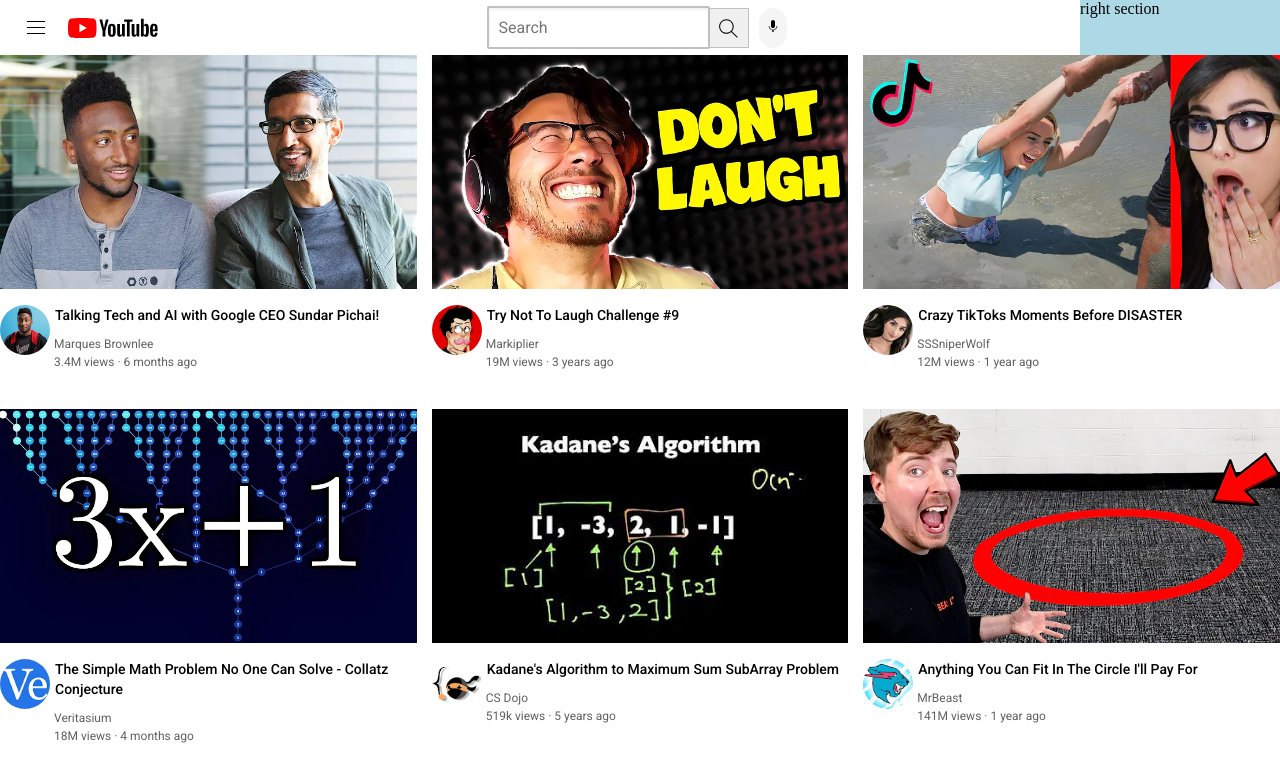
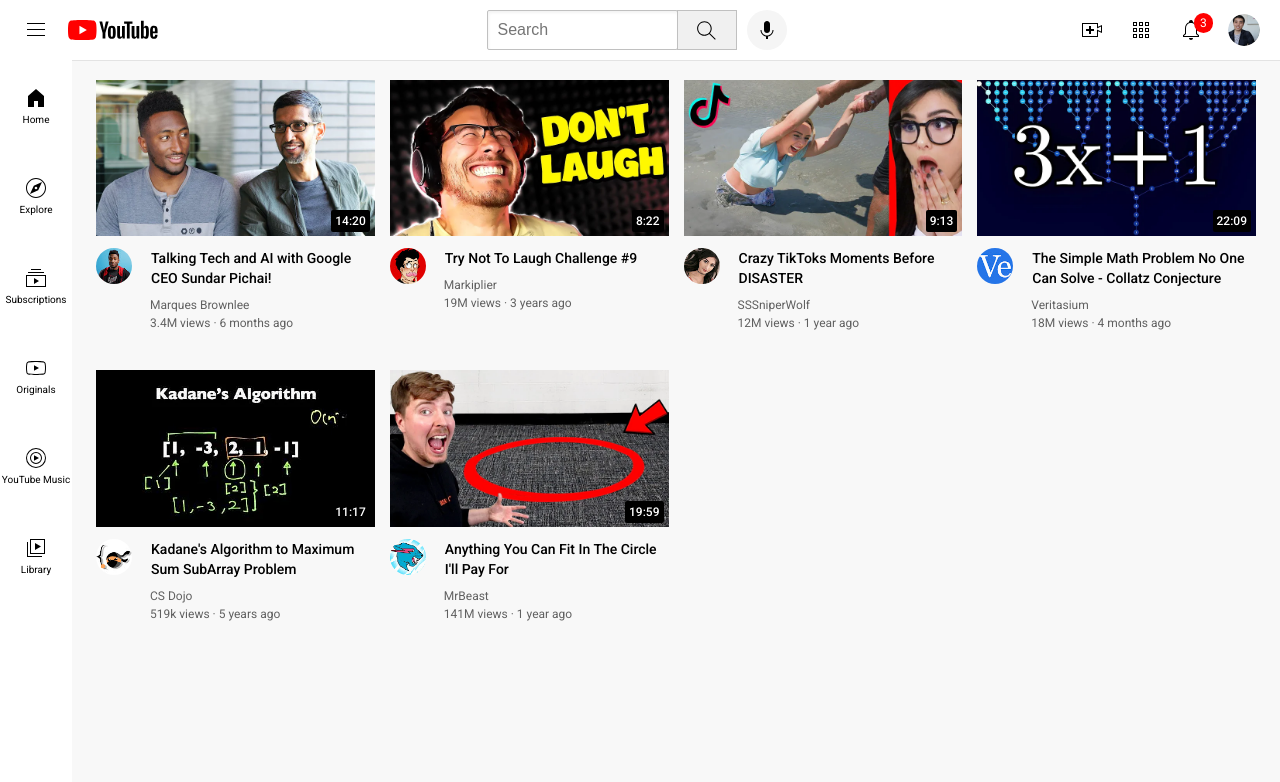
Before and after one commit to RAJESHREDDY0508/HTML-and-CSS, a plain HTML site: page youtube.html in a window 1280 px wide. Drawn offline with Linux system fonts and the light colour scheme.

Commit message:
All the code i used to build YouTube frontend website using html and css

```diff
--- a/cssFiles/generalyoutube.css
+++ b/cssFiles/generalyoutube.css
@@ -4,5 +4,10 @@
     margin-bottom: 0;
 }
 body{
+    font-family: Roboto, Arial;
     margin: 0;
+    padding-top: 80px;
+    padding-left: 96px;
+    padding-right: 24px;
+    background-color: rgb(248, 248, 248);
 }
--- a/cssFiles/header.css
+++ b/cssFiles/header.css
@@ -3,6 +3,16 @@
     flex-direction: row;
     height: 55px;
     justify-content: space-between;
+    background-color: white;
+    position: fixed;
+    top: 0;
+    left: 0;
+    right: 0;
+    height: 60px;
+    border-bottom-width: 1px;
+    border-bottom-style: solid;
+    border-bottom-color: rgb(227, 227, 227);
+    z-index: 100;
 }
 
 .left-section{
@@ -27,16 +37,15 @@
 }
 .search-bar{
     flex: 1;
-    height: 37px;
+    height: 36px;
     padding-left: 10px;
     font-size: 16px;
-    border-style: solid;
-    border-color: rgb(192, 192, 192);
+    border: 1px solid rgb(192, 192, 192);
     border-radius: 2px;
     box-shadow: inset 1px 2px 3px rgba(0, 0, 0, 0.05);
+    width: 0;
 }
 .search-bar::placeholder{
-    font-family: Roboto, Arial;
     font-size: 16px;
     border-width: 1px;
 }
@@ -50,9 +59,46 @@
     margin-left: -1px;
     margin-right: 10px;
 }
+.search-button,
+.voice-search-button,
+.upload-icon-container,
+.youtube-apps-icon-container,
+.notification-icon-container{
+    display: flex;
+    justify-content: center;
+    align-items: center;
+    position: relative;
+}
+
+.search-button .tooltip,
+.voice-search-button .tooltip,
+.upload-icon-container .tooltip,
+.youtube-apps-icon-container .tooltip,
+.notification-icon-container .tooltip{
+    position: absolute;
+    background-color: gray;
+    color: white;
+    padding-top: 4px;
+    padding-left: 8px;
+    padding-right: 8px;
+    padding-bottom: 4px;
+    border-radius: 2px;
+    font-size: 12px;
+    bottom: -30px;
+    opacity: 0;
+    transition: opacity 0.15s;
+    pointer-events: none;
+    white-space: nowrap;
+}
+.search-button:hover .tooltip,
+.voice-search-button:hover .tooltip,
+.upload-icon-container:hover .tooltip,
+.youtube-apps-icon-container:hover .tooltip,
+.notification-icon-container:hover .tooltip{
+    opacity: 1;
+}
 .search-icon{
     height: 25px;
-    margin-top: 4px;
 }
 .voice-search-button{
     height: 40px;
@@ -63,10 +109,42 @@
 }
 .voice-search-icon{
     height: 24px;
-    margin-top: 4px;
 
 }
 .right-section{
-    width: 200px;
-    background-color: lightblue;
+    width: 180px;
+    display: flex;
+    align-items: center;
+    justify-content: space-between;
+    margin-right: 20px;
+    flex-shrink: 0;
 }
+.upload-icon{
+    height: 24px;
+}
+.youtube-apps-icon{
+    height: 24px;
+}
+.notifications-icon{
+    height: 24px;
+}
+.notifications-icon-container{
+    position: relative;
+}
+.notification-count{
+    position: absolute;
+    top: -5px;
+    right: -10px;
+    background-color: red;
+    color: white;
+    font-size: 12px;
+    padding-left: 6px;
+    padding-right: 6px;
+    padding-top: 3px;
+    padding-bottom: 3px;
+    border-radius: 15px;
+}
+.current-user-picture{
+    height: 32px;
+    border-radius: 16px;
+}
--- /dev/null
+++ b/cssFiles/sidebar.css
@@ -0,0 +1,31 @@
+.sidebar{
+    position: fixed;
+    left: 0;
+    bottom: 0;
+    top: 55px;
+    background-color: white;
+    width: 72px;
+    z-index: 200;
+    padding-top: 5px;
+
+}
+.sidebar-link{
+    height: 90px;
+    display: flex;
+    align-items: center;
+    justify-content: center;
+    flex-direction: column;
+    cursor: pointer;
+}
+.sidebar-link:hover{
+    background-color: rgb(248, 248, 248);
+}
+.sidebar-link img{
+    height: 24px;
+    margin-bottom: 4px;
+
+}
+.sidebar-link div{
+    font-family: Roboto, Arial;
+    font-size: 10px;
+}
--- a/cssFiles/video.css
+++ b/cssFiles/video.css
@@ -6,7 +6,7 @@
   font-size: 14px;
   font-weight: 500;
   line-height: 20px;
-  margin-bottom: 12px;
+  margin-bottom: 10px;
   margin-left: 5px;
 }
 
@@ -16,12 +16,13 @@
 }
 
 .profile-picture {
-  width: 100%;
+  width: 36px;
   border-radius: 40px;
 }
 
 .thumbnail-row {
-  margin-bottom: 12px;
+  margin-bottom: 8px;
+  position: relative;
 }
 
 .video-author,
@@ -42,3 +43,31 @@
   column-gap: 15px;
   row-gap: 40px;
 }
+@media (max-width: 900px){
+  .video-grid{
+    grid-template-columns: 1fr 1fr;
+  }
+}
+@media(min-width: 901px) and (max-width: 1199px){
+  .video-grid{
+    grid-template-columns: 1fr 1fr 1fr;
+  }
+}
+@media (min-width: 1200px) {
+    .video-grid{
+    grid-template-columns: 1fr 1fr 1fr 1fr;
+  }
+}
+
+
+.video-time{
+  font-size: 12px;
+  font-weight: 500;
+  padding: 4px;
+  border-radius: 2px;
+  background-color: black;
+  color: white;
+  position: absolute;
+  bottom: 8px;
+  right: 5px;
+}
--- a/youtube.html
+++ b/youtube.html
@@ -17,10 +17,11 @@
   <link rel="stylesheet" href="cssFiles/generalyoutube.css" />
   <link rel="stylesheet" href="cssFiles/video.css" />
   <link rel="stylesheet" href="cssFiles/header.css" />
+  <link rel="stylesheet" href="cssFiles/sidebar.css" />
 </head>
 <body>
   <!-- Header -->
-  <div class="header">
+  <header class="header">
     <div class="left-section">
         <img class="hamburger-menu" src="icons/hamburger-menu.svg">
         <img class="youtube-logo" src="icons/youtube-logo.svg">
@@ -29,22 +30,67 @@
       <input class="search-bar" type="text" placeholder="Search" />
       <button class="search-button">
         <img class="search-icon" src="icons/search.svg">
+        <div class="tooltip">Search</div>
       </button>
       <button class="voice-search-button">
-        <img src="icons/voice-search-icon.svg">
+        <img class="voice-search-icon" src="icons/voice-search-icon.svg">
+        <div class="tooltip">Search with your voice</div>
       </button>
     </div>
     <div class="right-section">
-        right section
+      <div class="upload-icon-container">
+        <img class="upload-icon" src="icons/upload.svg">
+        <div class="tooltip">Create</div>
       </div>
+      <div class="youtube-apps-icon-container">
+        <img class="youtube-apps-icon" src="icons/youtube-apps.svg">
+        <div class="tooltip">YouTube Apps</div>
       </div>
+        <div class="notification-icon-container">
+          <img class="notifications-icon" src="icons/notifications.svg">
+            <div class="notification-count">3</div>
+            <div class="tooltip">Notifications</div>
+        </div>
+        <img class="current-user-picture" src="channel-pictures/my-channel.jpeg">
+    </div>
+  </header>
+
+  <!-- Side Bar -->
+  <nav class="sidebar">
+    <div class="sidebar-link">
+      <img src="icons/home.svg">
+      <div>Home</div>
+    </div>
+    <div class="sidebar-link">
+      <img src="icons/explore.svg">
+      <div>Explore</div>
+    </div>
+    <div class="sidebar-link">
+      <img src="icons/subscriptions.svg">
+      <div>Subscriptions</div>
+    </div>
+    <div class="sidebar-link">
+      <img src="icons/originals.svg">
+      <div>Originals</div>
+    </div>
+    <div class="sidebar-link">
+      <img src="icons/youtube-music.svg">
+      <div>YouTube Music</div>
+    </div>
+    <div class="sidebar-link">
+      <img src="icons/library.svg">
+      <div>Library</div>
+    </div>
+  </nav>
 
   <!-- Video Grid -->
-  <div class="video-grid">
+  <main>
+    <section class="video-grid">
       <!-- Video 1 -->
       <div class="video-preview">
         <div class="thumbnail-row">
           <img class="thumbnail" src="thumbnails/thumbnail-1.webp" />
+          <div class="video-time">14:20</div>
         </div>
         <div class="video-info-grid">
           <div class="channel-picture">
@@ -62,6 +108,7 @@
       <div class="video-preview">
         <div class="thumbnail-row">
           <img class="thumbnail" src="thumbnails/thumbnail-2.webp" />
+          <div class="video-time">8:22</div>
         </div>
         <div class="video-info-grid">
           <div class="channel-picture">
@@ -79,6 +126,7 @@
       <div class="video-preview">
         <div class="thumbnail-row">
           <img class="thumbnail" src="thumbnails/thumbnail-3.webp" />
+          <div class="video-time">9:13</div>
         </div>
         <div class="video-info-grid">
           <div class="channel-picture">
@@ -96,6 +144,7 @@
       <div class="video-preview">
         <div class="thumbnail-row">
           <img class="thumbnail" src="thumbnails/thumbnail-4.webp" />
+          <div class="video-time">22:09</div>
         </div>
         <div class="video-info-grid">
           <div class="channel-picture">
@@ -113,6 +162,7 @@
       <div class="video-preview">
         <div class="thumbnail-row">
           <img class="thumbnail" src="thumbnails/thumbnail-5.webp" />
+          <div class="video-time">11:17</div>
         </div>
         <div class="video-info-grid">
           <div class="channel-picture">
@@ -130,6 +180,7 @@
       <div class="video-preview">
         <div class="thumbnail-row">
           <img class="thumbnail" src="thumbnails/thumbnail-6.webp" />
+          <div class="video-time">19:59</div>
         </div>
         <div class="video-info-grid">
           <div class="channel-picture">
@@ -142,6 +193,7 @@
           </div>
         </div>
       </div>
-  </div>
+    </section>
+  </main>
 </body>
 </html>
```
Also changed, not shown: htmlFiles/position.html (added, +64 -0 lines), icons/explore.svg (added), icons/home.svg (added), icons/library.svg (added), icons/originals.svg (added), icons/subscriptions.svg (added), icons/youtube-music.svg (added). Lines whose indentation alone changed are shown as unchanged.
